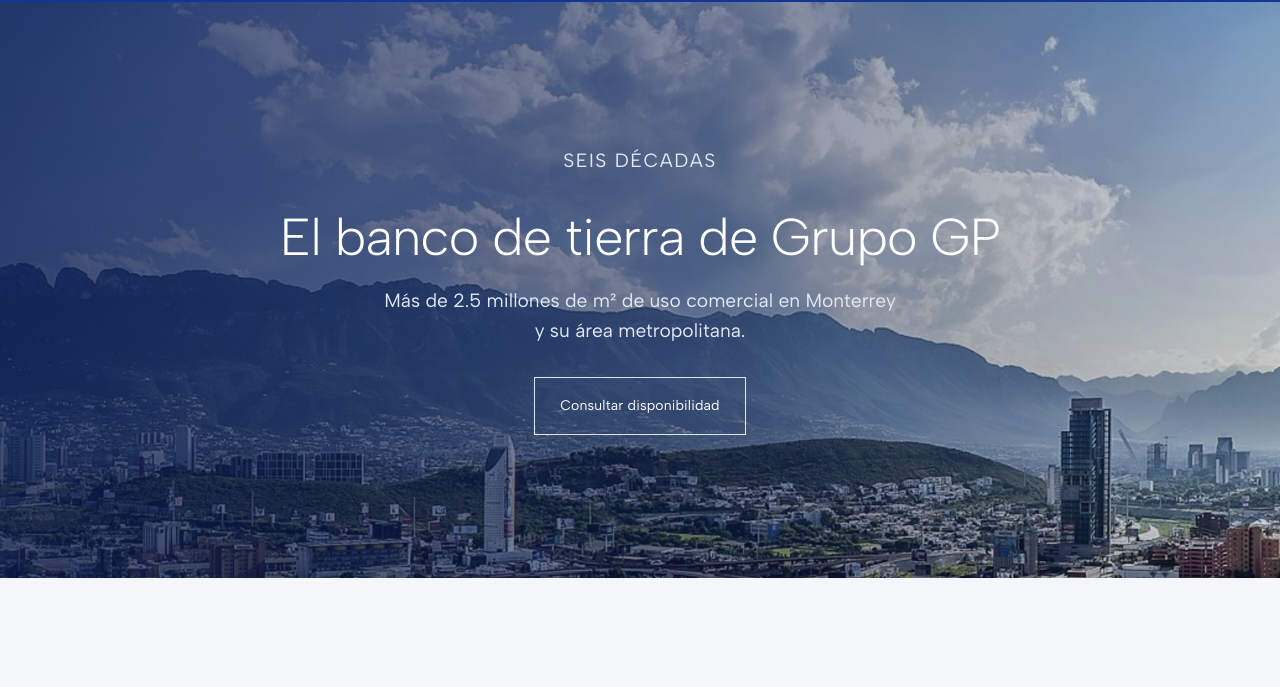
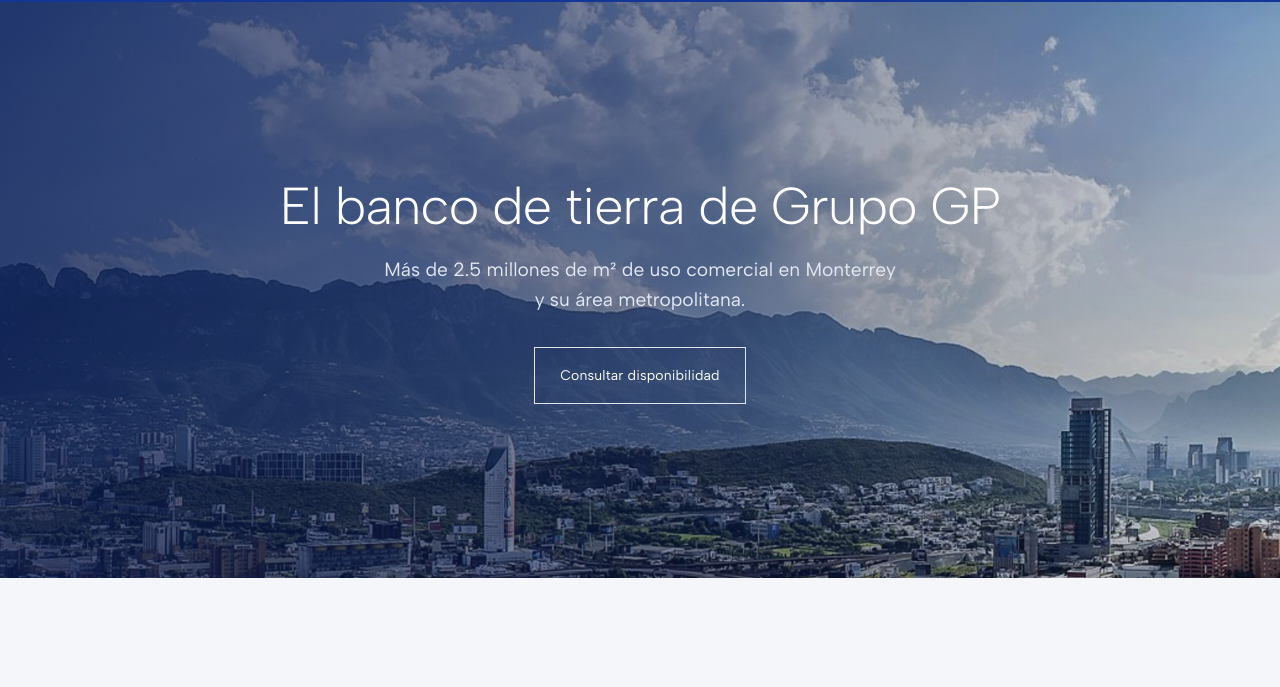
Before and after one commit to jacost717/gpinmobiliaria, a plain HTML site: page index.html in a window 1280 px wide. Shown: the part 93-780 px from the top of the page. Drawn offline with Linux system fonts and the light colour scheme; a script that the page names is missing.

Commit message:
Home sin eyebrow

```diff
--- a/index.html
+++ b/index.html
@@ -38,7 +38,6 @@
   <main id="contenido">
     <section class="hero bg-hero-monterrey" aria-labelledby="hero-title">
       <div class="wrap hero__inner">
-        <p class="eyebrow eyebrow--light">Seis décadas</p>
         <h1 id="hero-title">El banco de tierra de Grupo&nbsp;GP</h1>
         <p>Más de 2.5 millones de m² de uso comercial en Monterrey y su área&nbsp;metropolitana.</p>
         <div class="btn-row">
```
Also changed, not shown: en/index.html (+0 -1 lines).
